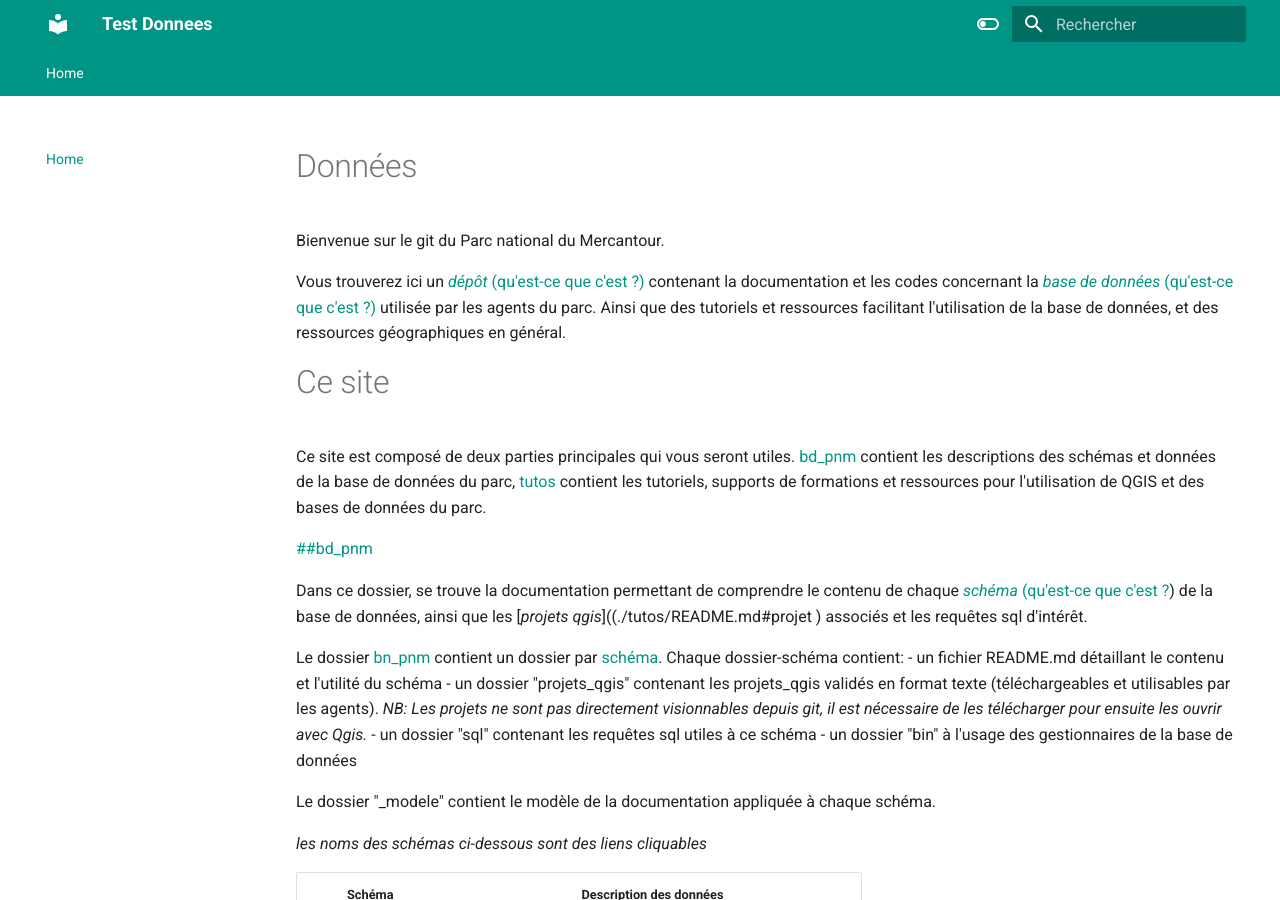
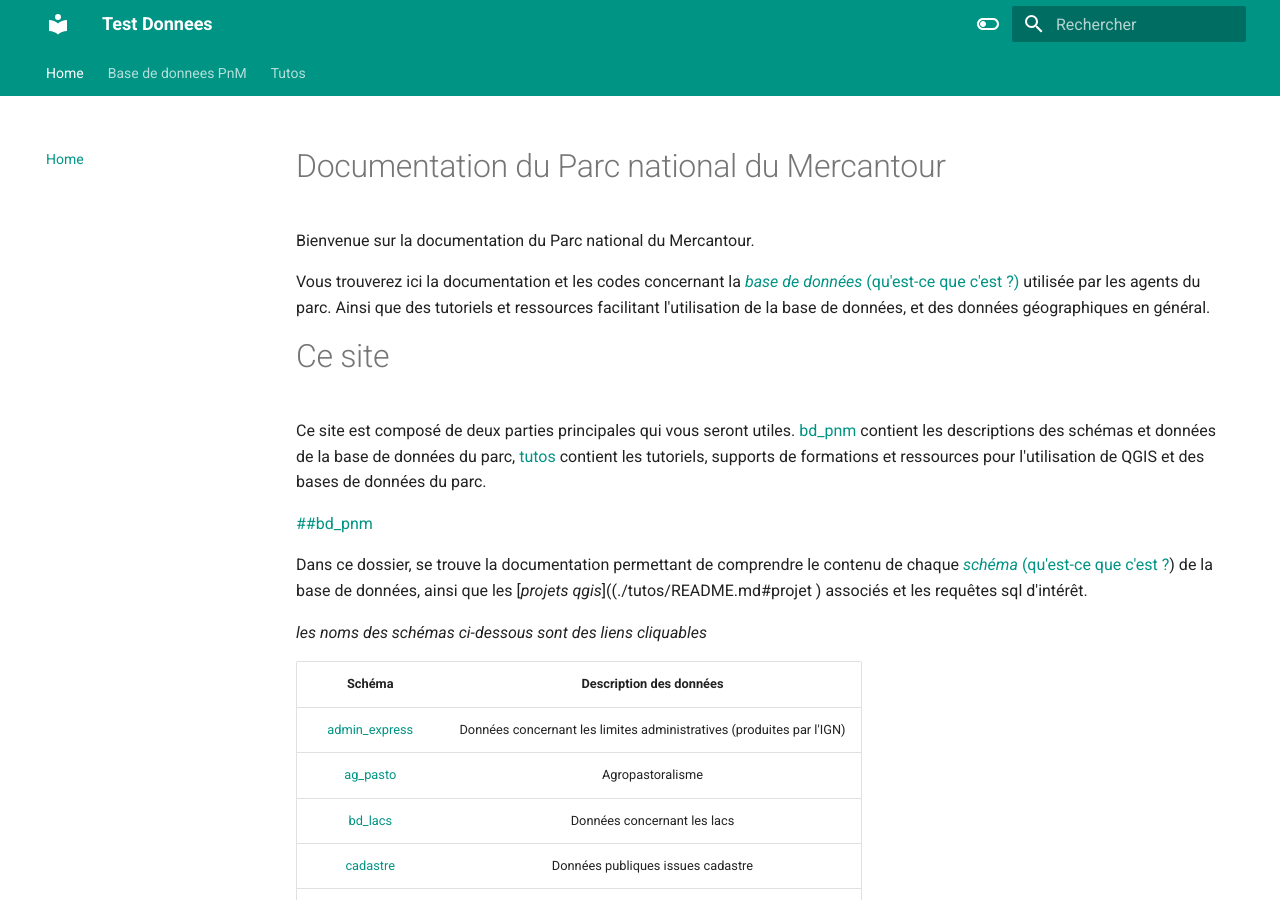
Before and after one commit to PnMercantour/donnees, an MkDocs documentation site: the page built from docs/index.md, in a window 1280 px wide and 900 px high. Built offline with MkDocs 1.6.1 and Material for MkDocs 9.7.7, drawn with Linux system fonts in a browser that asks for light colours.

Commit message:
test sidenav 2

```diff
--- a/docs/index.md
+++ b/docs/index.md
@@ -1,29 +1,23 @@
-# Données
+---
+title: Documentation du PnM
+---
+# Documentation du Parc national du Mercantour
 
-Bienvenue sur le git du Parc national du Mercantour.
+Bienvenue sur la documentation du Parc national du Mercantour.
 
-Vous trouverez ici un [_dépôt_ (qu'est-ce que c'est ?)](./tutos/README.md##dépôt-repository  "Un projet Qgis contient un ensemble de couches, les informations permettant de les représenter, ainsi que l'ensemble des paramètres conditionnant la réalisation de géotraitements.")
-contenant la documentation et les codes concernant la [_base de données_ (qu'est-ce que c'est ?)](./tutos/README.md##base-de-données "Au sens large, une base de donnée permet de stocker et de manipuler des données par des moyens informatiques")
-utilisée par les agents du parc. Ainsi que des tutoriels et ressources facilitant l'utilisation de la base de données, et des ressources géographiques en général.
+Vous trouverez ici la documentation et les codes concernant la [_base de données_ (qu'est-ce que c'est ?)](./tutos/README.md##base-de-données "Au sens large, une base de donnée permet de stocker et de manipuler des données par des moyens informatiques")
+utilisée par les agents du parc. Ainsi que des tutoriels et ressources facilitant l'utilisation de la base de données, et des données géographiques en général.
 
 
 # Ce site
 
 
-Ce site est composé de deux parties principales qui vous seront utiles. [bd_pnm](#bd_pnm) contient les descriptions des schémas et données de la base de données du parc, [tutos](#tutos) contient les tutoriels, supports de formations et ressources pour l'utilisation de QGIS et des bases de données du parc.
+Ce site est composé de deux parties principales qui vous seront utiles. [bd_pnm](./bd_pnm/README.md) contient les descriptions des schémas et données de la base de données du parc, [tutos](./docs/tutos/README.md) contient les tutoriels, supports de formations et ressources pour l'utilisation de QGIS et des bases de données du parc.
 
- [##bd_pnm](./bd_pnm/README.md)
+ [##bd_pnm](./docs/bd_pnm/README.md)
 
 Dans ce dossier, se trouve la documentation permettant de comprendre le contenu de chaque [_schéma_ (qu'est-ce que c'est ?](./tutos/README.md#schéma "Un schéma est un sous-ensemble organisé d'une base de données")) de la base de données,
 ainsi que les [_projets qgis_]((./tutos/README.md#projet ) associés et les requêtes sql d'intérêt.
-
-Le dossier [bn_pnm](./bd_pnm/README.md) contient un dossier par [schéma](./tutos/README.md#schema). Chaque dossier-schéma contient:
- - un fichier README.md détaillant le contenu et l'utilité du schéma
- - un dossier "projets_qgis" contenant les projets_qgis validés en format texte (téléchargeables et utilisables par les agents). _NB: Les projets ne sont pas directement visionnables depuis git, il est nécessaire de les télécharger pour ensuite les ouvrir avec Qgis._
- - un dossier "sql" contenant les requêtes sql utiles à ce schéma
- - un dossier "bin" à l'usage des gestionnaires de la base de données
-
- Le dossier "_modele" contient le modèle de la documentation appliquée à chaque schéma.
 
 
 _les noms des schémas ci-dessous sont des liens cliquables_
@@ -57,8 +51,8 @@ de carte au format wms.
 
  |Nom|Description|
  |:--:|:--:|
- |[ajout_fond_de_carte_wms](./tutos/ajout_fond_de_carte_wms.md)| Ajouter un fond de carte standard (SCAN25, Orthophotos) à partir d'un [service wms](#wms)|
- |[ajout_fond_SCAN25](./tutos/ajout_fond_SCAN25.md)| Ajouter le fond SCAN25 à partir d'un [service wms](#wms)|
+ |[ajout_fond_de_carte_wms](./tutos/ajout_fond_de_carte_wms.md)| Ajouter un fond de carte standard (SCAN25, Orthophotos) à partir d'un [service wms](./tutos/glossaire.md#wms)|
+ |[ajout_fond_SCAN25](./tutos/ajout_fond_SCAN25.md)| Ajouter le fond SCAN25 à partir d'un [service wms](./tutos/glossaire.md#wms)|
  |[bonnes_pratiques](./tutos/bonnes_pratiques.md)|Rappel des bonnes pratiques pour le travail informatique et sur QGIS|
  |[editer_des_polygones](./tutos/editer_des_polygones.md)| Édition de données vecteurs pour modifier/ajouter des entités ou attributs|
  |[empaqueter_un_projet](./tutos/empaqueter_un_projet.md)| Enregistrer la symbologie d'un projet et l'ensemble des couches associées dans un seul fichier|
--- a/mkdocs.yml
+++ b/mkdocs.yml
@@ -52,8 +52,8 @@ extra_css:
 
 nav:
   - Home: index.md
-#  - Base de donnees PnM: docs/bd_pnm/README.md
-#  - Tutos: docs/tutos/README.md
+  - Base de donnees PnM: bd_pnm/README.md
+  - Tutos: ./docs/tutos/README.md
 
 # copyright: |
 #  &copy; 2023 <a href="https://github.com/james-willett"  target="_blank" rel="noopener">James Willett</a>
```
Also changed, not shown: docs/bd_pnm/cadastre.md (+0 -4 lines).
